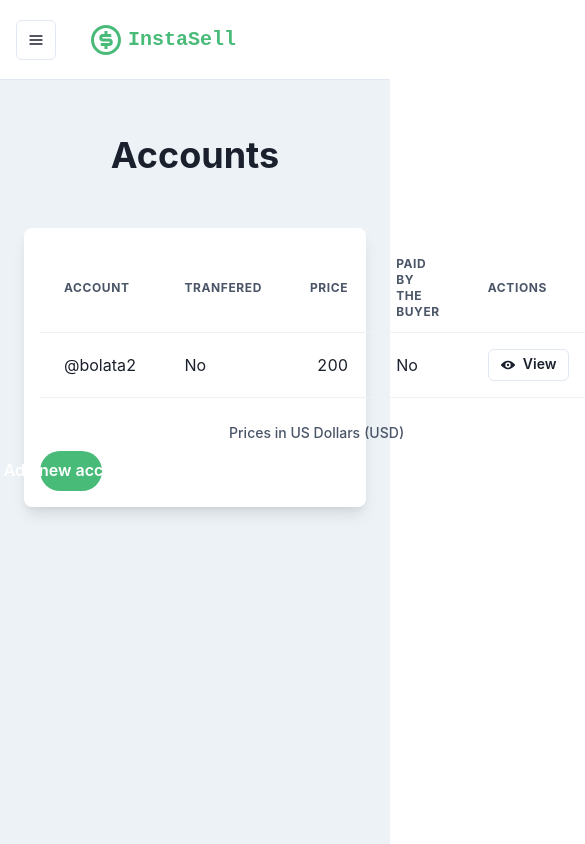
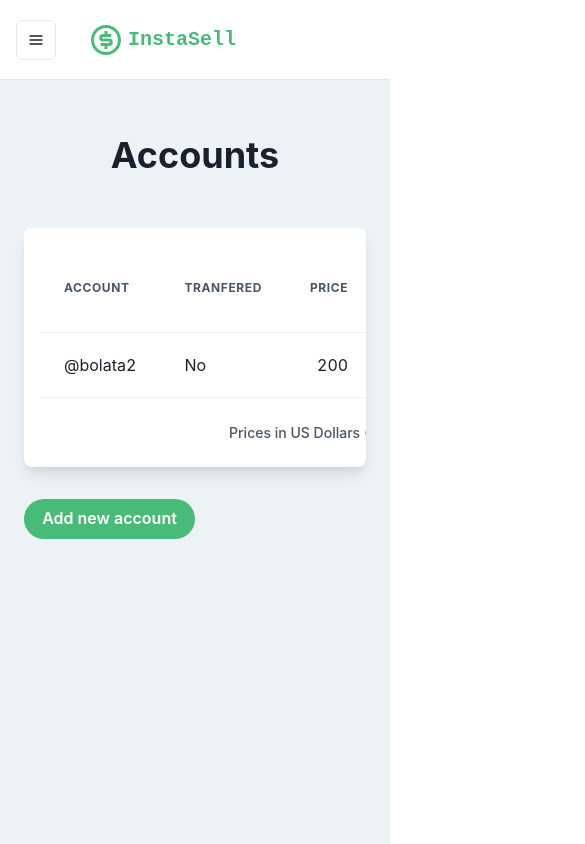
Before and after one commit to letanure/insta-sell, a Next.js app: page /accounts in a window 390 px wide. Shown: the whole page, 585 px wide, since content can reach past the window. Built offline with nearby package versions, Linux system fonts and the light colour scheme.

Commit message:
fix button size and position on mobile

```diff
--- a/components/ListAccounts.jsx
+++ b/components/ListAccounts.jsx
@@ -38,6 +38,7 @@ export default function SignupCard() {
             boxShadow={"lg"}
             p={4}
             w={"100%"}
+            overflowX={"scroll"}
           >
             <Stack spacing={4}>
               <Table variant="simple">
@@ -78,12 +79,13 @@ export default function SignupCard() {
                 </Tbody>
               </Table>
             </Stack>
+          </Box>
           <Stack spacing={4}>
             <Button
               colorScheme={"green"}
               bg={"green.400"}
               rounded={"full"}
-                w={"20%"}
+              w={"50%"}
               px={6}
               _hover={{
                 bg: "green.500",
@@ -92,7 +94,6 @@ export default function SignupCard() {
               Add new account
             </Button>
           </Stack>
-          </Box>
         </Stack>
       </SimpleGrid>
     </Box>
```
Lines whose indentation alone changed are shown as unchanged.
